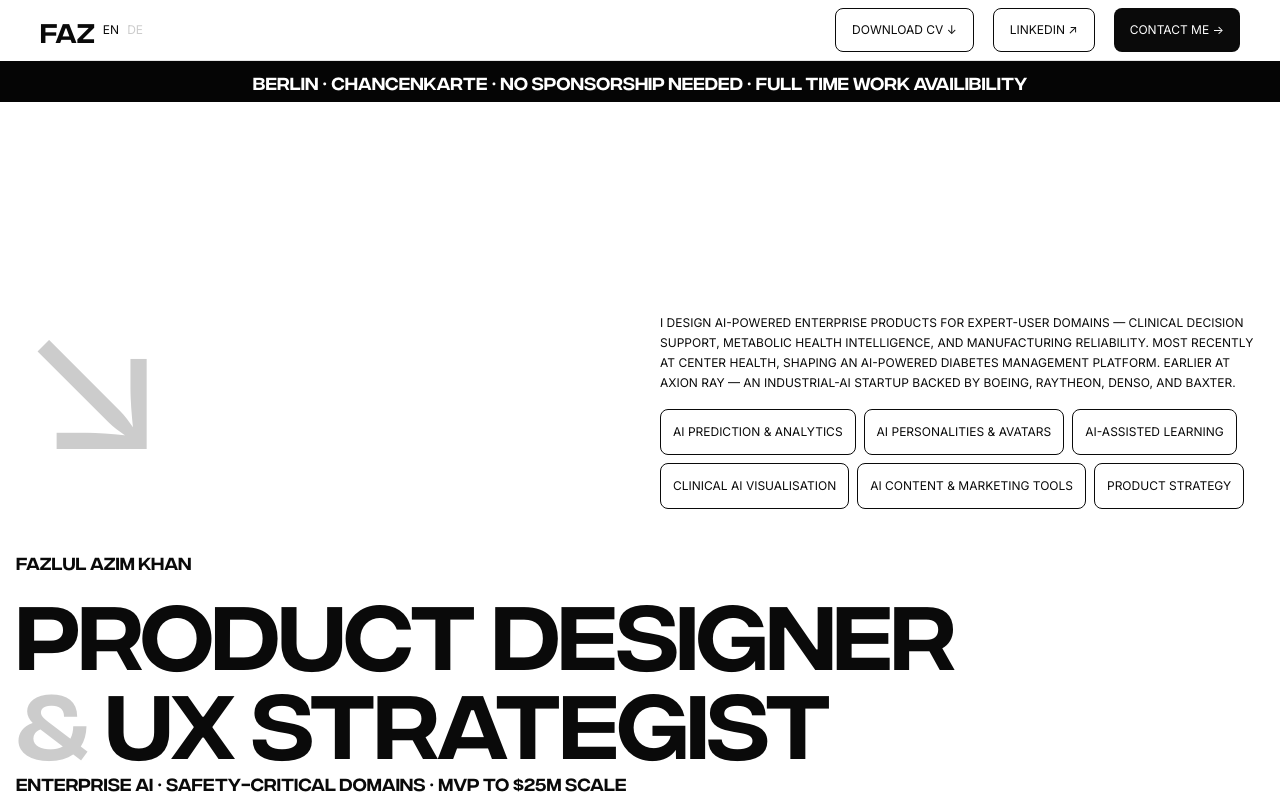
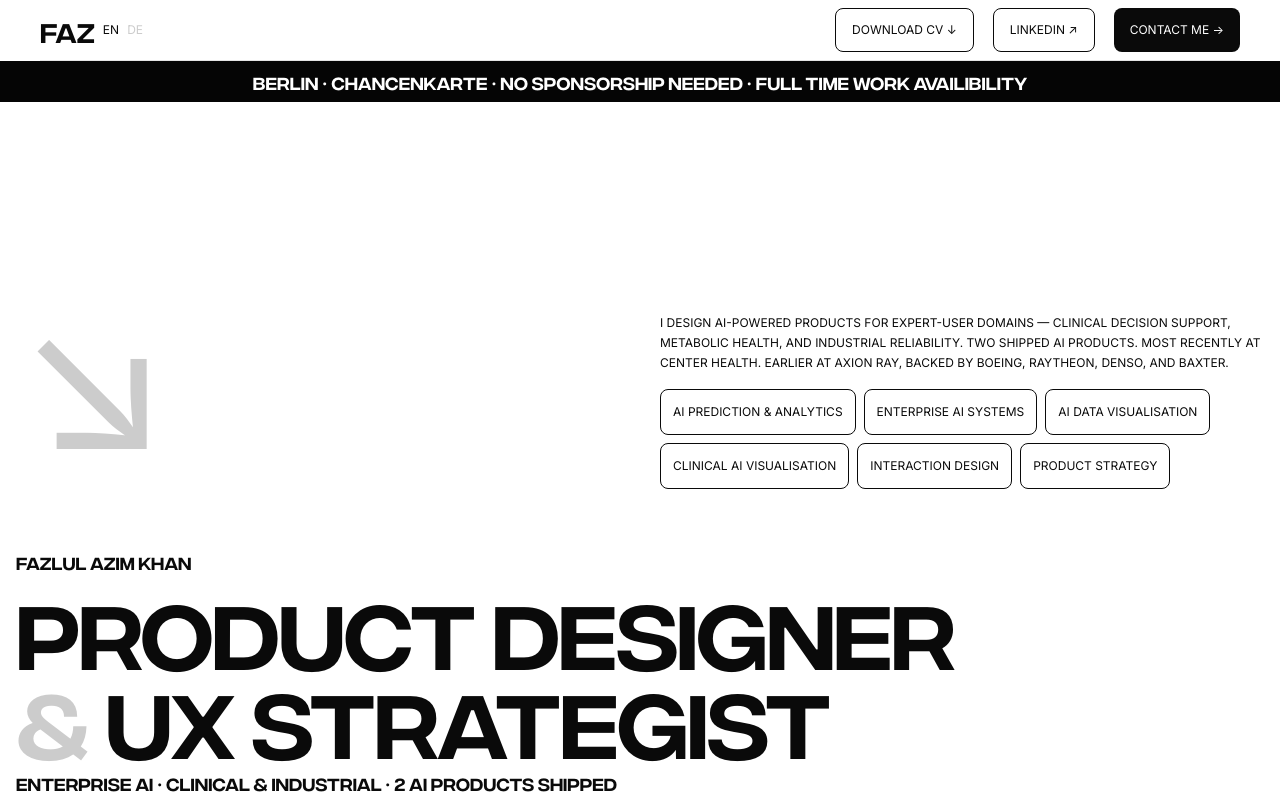
Before and after one commit to Fazlul-Azim-Khan/Portfolio, a Next.js app: page / in a window 1280 px wide. Shown: the top 800 px of the page. Built offline with nearby package versions, Linux system fonts and the light colour scheme.

Commit message:
Landing copy — Germany, chips, subline, bio

```diff
--- a/src/features/landing/content.ts
+++ b/src/features/landing/content.ts
@@ -17,7 +17,7 @@
 // "Availibility" matches Figma source spelling exactly — update when confirmed
 
 export const noticeStrip = {
-  text: 'BERLIN  ·  CHANCENKARTE  ·  No Sponsorship Needed  ·  Full time Work Availibility',
+  text: 'GERMANY  ·  CHANCENKARTE  ·  No Sponsorship Needed  ·  Full time Work Availability',
 } as const
 
 
@@ -66,18 +66,18 @@ export const hero = {
   },
 
   /** Renders in H5 (20px Integral CF) below the headline */
-  subline: 'Enterprise AI · Safety-critical domains · MVP to $25M scale',
+  subline: 'Enterprise AI · Clinical & Industrial · 2 AI Products Shipped',
 
   /** Renders in Lead (12px Inter, uppercase) in top-right grid cell */
-  bio: 'I design AI-powered enterprise products for expert-user domains — clinical decision support, metabolic health intelligence, and manufacturing reliability. Most recently at Center Health, shaping an AI-powered diabetes management platform. Earlier at Axion Ray — an industrial-AI startup backed by Boeing, Raytheon, Denso, and Baxter.',
+  bio: 'I design AI-powered products for expert-user domains — clinical decision support, metabolic health, and industrial reliability. Two shipped AI products. Most recently at Center Health. Earlier at Axion Ray, backed by Boeing, Raytheon, Denso, and Baxter.',
 
   /** Specialty chip tags — order matches Figma layout (left→right, wrapping) */
   chips: [
     'AI prediction & analytics',
-    'AI personalities & avatars',
-    'AI-assisted learning',
+    'Enterprise AI systems',
+    'AI data visualisation',
     'Clinical AI visualisation',
-    'AI content & marketing tools',
+    'Interaction design',
     'Product Strategy',
   ],
 } as const
```
